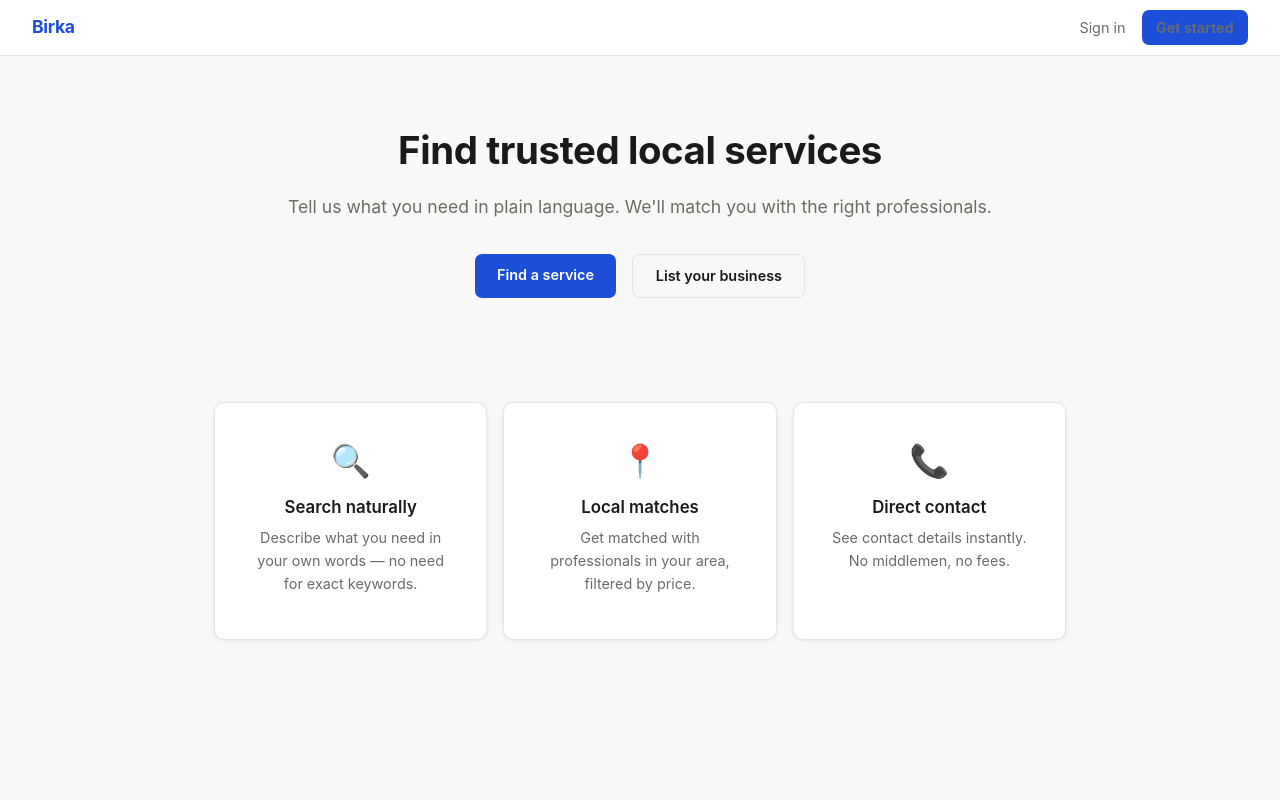
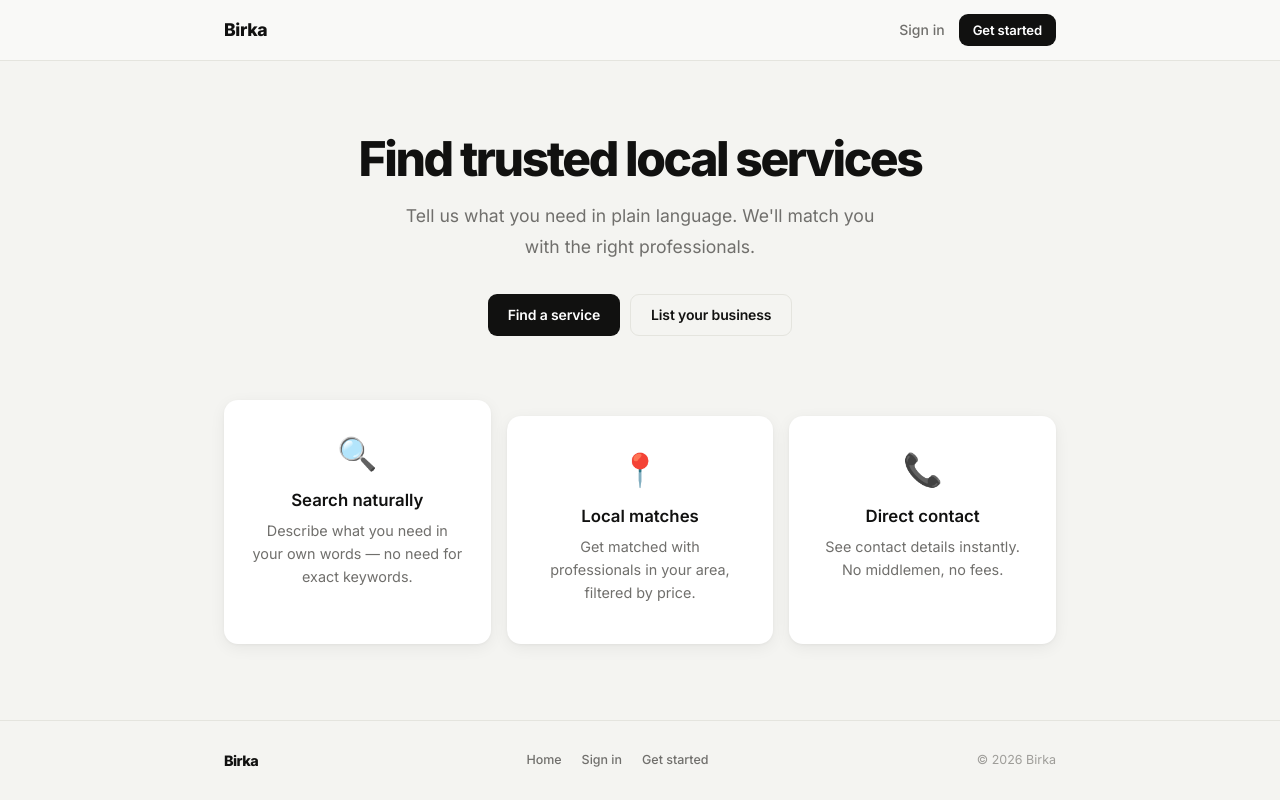
Before and after one commit to vilhelmhilding/birka_florentxlundaisociety, a Flask app: page / in a window 1280 px wide. Run offline with Flask 3, Linux system fonts and the light colour scheme.

Commit message:
ux-updates, more clean interface

```diff
--- a/static/style.css
+++ b/static/style.css
@@ -1,162 +1,370 @@
 *, *::before, *::after { box-sizing: border-box; margin: 0; padding: 0; }
 
 :root {
-  --bg: #f8f8f6;
-  --surface: #ffffff;
-  --border: #e4e4e0;
-  --text: #1a1a18;
-  --muted: #6b6b67;
-  --accent: #1d4ed8;
-  --accent-h: #1e40af;
-  --danger: #dc2626;
-  --radius: 10px;
-  --shadow: 0 1px 4px rgba(0,0,0,.07);
+  --bg: #f4f4f1;
+  --surface: #fafaf8;
+  --card: #ffffff;
+  --border: #e4e4de;
+  --accent: #111110;
+  --muted: #706f6c;
+  --muted-light: #9e9d99;
+  --blue: #1f4de4;
+  --blue-hover: #1840cc;
+  --red: #c92e2e;
+  --green: #1a8a3e;
+  --radius: 14px;
+  --radius-sm: 9px;
+  --shadow: 0 1px 3px rgba(0,0,0,.04), 0 4px 16px rgba(0,0,0,.06);
+  --shadow-sm: 0 1px 2px rgba(0,0,0,.04);
 }
 
 body {
-  font-family: -apple-system, BlinkMacSystemFont, 'Segoe UI', system-ui, sans-serif;
+  font-family: 'Inter', -apple-system, BlinkMacSystemFont, 'Segoe UI', sans-serif;
   background: var(--bg);
-  color: var(--text);
+  color: var(--accent);
+  line-height: 1.6;
+  -webkit-font-smoothing: antialiased;
+  -moz-osx-font-smoothing: grayscale;
+  display: flex;
+  flex-direction: column;
   min-height: 100vh;
-  line-height: 1.6;
 }
 
-/* Nav */
+main { flex: 1; }
+
+a { color: var(--blue); text-decoration: none; }
+a:hover { text-decoration: underline; }
+
+/* layout */
+.container { max-width: 880px; margin: 0 auto; padding: 0 24px; }
+.container-sm { max-width: 480px; margin: 0 auto; padding: 3rem 1.5rem; }
+.center { text-align: center; }
+
+/* nav */
 nav {
-  background: var(--surface);
+  background: rgba(250,250,248,.88);
+  backdrop-filter: blur(16px);
+  -webkit-backdrop-filter: blur(16px);
   border-bottom: 1px solid var(--border);
-  padding: 0 2rem;
+  position: sticky;
+  top: 0;
+  z-index: 100;
+}
+nav .inner {
+  max-width: 880px;
+  margin: 0 auto;
+  padding: 0 24px;
   display: flex;
   align-items: center;
   justify-content: space-between;
-  height: 56px;
+  height: 60px;
 }
-nav .brand { font-weight: 700; font-size: 1.1rem; color: var(--accent); text-decoration: none; letter-spacing: -.3px; }
-nav .links { display: flex; gap: 1rem; align-items: center; }
-nav .links a { color: var(--muted); text-decoration: none; font-size: .9rem; }
-nav .links a:hover { color: var(--text); }
+nav .logo {
+  font-size: 1.1rem;
+  font-weight: 800;
+  letter-spacing: -.02em;
+  color: var(--accent);
+  text-decoration: none;
+}
+nav .logo:hover { text-decoration: none; }
+nav .nav-links { display: flex; gap: 2px; align-items: center; font-size: .875rem; }
+nav .nav-links a:not(.btn) {
+  color: var(--muted);
+  font-weight: 500;
+  padding: 6px 12px;
+  border-radius: var(--radius-sm);
+  transition: background .12s, color .12s;
+}
+nav .nav-links a:not(.btn):hover {
+  background: rgba(0,0,0,.05);
+  color: var(--accent);
+  text-decoration: none;
+}
 
-/* Layout */
-.container { max-width: 900px; margin: 0 auto; padding: 2.5rem 1.5rem; }
-.container-sm { max-width: 480px; margin: 0 auto; padding: 3rem 1.5rem; }
-
-/* Cards */
+/* cards */
 .card {
-  background: var(--surface);
-  border: 1px solid var(--border);
+  background: var(--card);
   border-radius: var(--radius);
-  padding: 2rem;
+  padding: 28px;
   box-shadow: var(--shadow);
 }
+.card + .card { margin-top: 16px; }
 
-/* Typography */
-h1 { font-size: 1.75rem; font-weight: 700; letter-spacing: -.4px; margin-bottom: .4rem; }
-h2 { font-size: 1.3rem; font-weight: 600; letter-spacing: -.3px; margin-bottom: .5rem; }
+/* typography */
+h1 { font-size: 1.75rem; font-weight: 700; letter-spacing: -.04em; margin-bottom: .4rem; }
+h2 { font-size: 1.3rem; font-weight: 600; letter-spacing: -.03em; margin-bottom: .5rem; }
 h3 { font-size: 1.05rem; font-weight: 600; margin-bottom: .3rem; }
 .muted { color: var(--muted); font-size: .9rem; }
 p { margin-bottom: .75rem; }
 
-/* Forms */
-.form-group { margin-bottom: 1.1rem; }
-label { display: block; font-size: .875rem; font-weight: 500; margin-bottom: .35rem; color: var(--muted); }
+/* forms */
+.form-group { margin-bottom: 20px; }
+label {
+  display: block;
+  font-size: .75rem;
+  font-weight: 600;
+  margin-bottom: 7px;
+  color: var(--muted);
+  text-transform: uppercase;
+  letter-spacing: .07em;
+}
 input[type=text], input[type=email], input[type=password], input[type=tel], select, textarea {
   width: 100%;
-  padding: .6rem .9rem;
-  border: 1px solid var(--border);
-  border-radius: 7px;
-  font-size: .95rem;
+  padding: 11px 14px;
+  border: 1.5px solid var(--border);
+  border-radius: var(--radius-sm);
+  font-size: .9rem;
   font-family: inherit;
-  background: var(--bg);
-  color: var(--text);
-  transition: border-color .15s;
+  background: var(--surface);
+  color: var(--accent);
+  transition: border-color .15s, box-shadow .15s;
   outline: none;
 }
-input:focus, select:focus, textarea:focus { border-color: var(--accent); background: #fff; }
+input:focus, select:focus, textarea:focus {
+  border-color: var(--blue);
+  box-shadow: 0 0 0 3px rgba(31,77,228,.1);
+  background: #fff;
+}
 textarea { resize: vertical; min-height: 110px; }
 
-/* Buttons */
+/* buttons */
 .btn {
-  display: inline-block;
-  padding: .6rem 1.4rem;
-  border-radius: 7px;
-  font-size: .9rem;
+  display: inline-flex;
+  align-items: center;
+  justify-content: center;
+  padding: 10px 20px;
+  border-radius: var(--radius-sm);
+  font-size: .875rem;
   font-weight: 600;
+  letter-spacing: -.01em;
   cursor: pointer;
   border: none;
   text-decoration: none;
-  transition: background .15s, transform .1s;
+  transition: all .15s ease;
+  line-height: 1.4;
 }
 .btn:active { transform: scale(.98); }
 .btn-primary { background: var(--accent); color: #fff; }
-.btn-primary:hover { background: var(--accent-h); }
-.btn-outline { background: transparent; border: 1px solid var(--border); color: var(--text); }
-.btn-outline:hover { border-color: var(--accent); color: var(--accent); }
-.btn-danger { background: var(--danger); color: #fff; font-size: .8rem; padding: .35rem .8rem; }
-.btn-sm { padding: .4rem .9rem; font-size: .82rem; }
+.btn-primary:hover {
+  background: #2c2c29;
+  text-decoration: none;
+  box-shadow: 0 4px 14px rgba(0,0,0,.18);
+  transform: translateY(-1px);
+}
+.btn-blue { background: var(--blue); color: #fff; }
+.btn-blue:hover {
+  background: var(--blue-hover);
+  text-decoration: none;
+  box-shadow: 0 4px 14px rgba(31,77,228,.3);
+  transform: translateY(-1px);
+}
+.btn-outline { background: transparent; border: 1.5px solid var(--border); color: var(--accent); }
+.btn-outline:hover { border-color: var(--accent); text-decoration: none; }
+.btn-danger { background: var(--red); color: #fff; font-size: .8rem; padding: 6px 12px; }
+.btn-danger:hover { opacity: .85; }
+.btn-sm { padding: 7px 14px; font-size: .82rem; }
+.btn-full { width: 100%; text-align: center; }
 
-/* Role selector */
+/* flash / alerts */
+.flash {
+  background: #fef9ec;
+  border: 1px solid #f0c84a;
+  border-radius: var(--radius-sm);
+  padding: 12px 16px;
+  margin-bottom: 16px;
+  font-size: .875rem;
+  font-weight: 500;
+}
+.alert { padding: .7rem 1rem; border-radius: var(--radius-sm); margin-bottom: 1rem; font-size: .9rem; }
+.alert-error { background: #fef2f2; color: var(--red); border: 1px solid #fecaca; }
+.alert-info  { background: #eff6ff; color: var(--blue); border: 1px solid #bfdbfe; }
+
+/* role selector (legacy - used in register) */
 .role-pick { display: flex; gap: .75rem; margin-top: .35rem; }
 .role-pick input[type=radio] { display: none; }
 .role-pick label {
   flex: 1; text-align: center; padding: .6rem;
-  border: 1.5px solid var(--border); border-radius: 7px;
-  cursor: pointer; font-size: .9rem; font-weight: 500; color: var(--text);
-  transition: all .15s;
+  border: 1.5px solid var(--border); border-radius: var(--radius-sm);
+  cursor: pointer; font-size: .9rem; font-weight: 500; color: var(--accent);
+  transition: all .15s; text-transform: none; letter-spacing: 0; margin: 0;
 }
 .role-pick input[type=radio]:checked + label {
-  border-color: var(--accent); background: #eff6ff; color: var(--accent);
+  border-color: var(--blue); background: #eff6ff; color: var(--blue);
 }
 
-/* Tags */
-.tag {
-  display: inline-block; padding: .2rem .65rem;
-  background: #eff6ff; color: var(--accent);
-  border-radius: 20px; font-size: .78rem; font-weight: 500;
-  margin: .15rem;
+/* role toggle */
+.role-toggle {
+  display: flex;
+  gap: 4px;
+  background: #eeeee9;
+  border-radius: var(--radius-sm);
+  padding: 4px;
+  margin-bottom: 22px;
+}
+.role-toggle label {
+  flex: 1;
+  text-align: center;
+  padding: 9px;
+  cursor: pointer;
+  font-size: .875rem;
+  font-weight: 600;
+  border-radius: 6px;
+  transition: background .15s, color .15s, box-shadow .15s;
+  color: var(--muted);
+  text-transform: none;
+  letter-spacing: 0;
+  margin: 0;
+}
+.role-toggle input[type=radio] { display: none; }
+.role-toggle input[type=radio]:checked + label {
+  background: var(--card);
+  color: var(--accent);
+  box-shadow: 0 1px 4px rgba(0,0,0,.1);
 }
 
-/* Alerts */
-.alert { padding: .7rem 1rem; border-radius: 7px; margin-bottom: 1rem; font-size: .9rem; }
-.alert-error { background: #fef2f2; color: var(--danger); border: 1px solid #fecaca; }
-.alert-info  { background: #eff6ff; color: var(--accent); border: 1px solid #bfdbfe; }
+/* tags */
+.tag {
+  display: inline-block;
+  background: #ededea;
+  border-radius: 6px;
+  font-size: .72rem;
+  font-weight: 600;
+  padding: 3px 10px;
+  margin: 2px;
+  color: var(--muted);
+  text-transform: capitalize;
+  letter-spacing: .01em;
+}
 
-/* Results grid */
-.results-grid { display: grid; gap: 1rem; margin-top: 1.5rem; }
+/* results */
+.results-grid { display: grid; gap: 12px; margin-top: 1.5rem; }
 .result-card {
-  background: var(--surface); border: 1px solid var(--border);
-  border-radius: var(--radius); padding: 1.25rem 1.5rem;
-  box-shadow: var(--shadow); display: flex; justify-content: space-between; align-items: flex-start;
-  gap: 1rem;
+  background: var(--card);
+  border-radius: var(--radius);
+  padding: 22px 26px;
+  box-shadow: var(--shadow);
 }
-.result-card:hover { border-color: #93c5fd; }
-.result-info { flex: 1; }
+.result-card h3 { font-size: .95rem; font-weight: 700; letter-spacing: -.01em; margin-bottom: 4px; }
+.result-meta { font-size: .82rem; color: var(--muted); margin-bottom: 10px; }
+.contact-info { margin-top: 12px; font-size: .875rem; padding-top: 12px; border-top: 1px solid var(--border); }
+.contact-info span { margin-right: 16px; }
 .price-range { font-size: .85rem; color: var(--muted); margin-top: .25rem; }
 
-/* Hero */
-.hero { text-align: center; padding: 4rem 1.5rem 3rem; }
-.hero h1 { font-size: 2.4rem; }
-.hero p { font-size: 1.1rem; color: var(--muted); margin: .75rem 0 2rem; }
-.hero-actions { display: flex; gap: 1rem; justify-content: center; flex-wrap: wrap; }
+/* hero */
+.hero { padding: 72px 24px 48px; text-align: center; }
+.hero h1 { font-size: 3rem; font-weight: 800; letter-spacing: -.05em; line-height: 1.08; margin-bottom: 16px; }
+.hero p { font-size: 1.1rem; color: var(--muted); max-width: 480px; margin: 0 auto 32px; line-height: 1.75; }
+.hero-actions { display: flex; gap: 10px; justify-content: center; flex-wrap: wrap; }
 
-/* Search bar */
+/* search bar */
 .search-bar { display: flex; gap: .6rem; }
 .search-bar input { flex: 1; }
 
-/* Table */
-table { width: 100%; border-collapse: collapse; font-size: .875rem; }
-th, td { text-align: left; padding: .6rem .75rem; border-bottom: 1px solid var(--border); }
-th { font-weight: 600; color: var(--muted); font-size: .8rem; text-transform: uppercase; letter-spacing: .05em; }
-tr:last-child td { border-bottom: none; }
+/* search banner */
+.search-banner {
+  background: var(--accent);
+  color: #fff;
+  border-radius: var(--radius);
+  padding: 22px 28px;
+  margin-bottom: 20px;
+}
+.search-banner p { font-size: .875rem; opacity: .55; margin-top: 4px; }
 
-/* Section header */
-.section-header { display: flex; justify-content: space-between; align-items: center; margin-bottom: 1rem; }
-
-/* Divider */
-.divider { border: none; border-top: 1px solid var(--border); margin: 1.5rem 0; }
-
-/* Profile detail */
+/* profile */
+.profile-desc {
+  background: #f5f5f2;
+  border-radius: var(--radius-sm);
+  padding: 14px 16px;
+  font-size: .875rem;
+  color: var(--muted);
+  margin-bottom: 12px;
+  white-space: pre-wrap;
+  line-height: 1.7;
+}
 .detail-row { display: flex; gap: .5rem; margin-bottom: .5rem; font-size: .9rem; }
 .detail-label { color: var(--muted); min-width: 90px; font-weight: 500; }
 
-/* Prompt hint */
+/* section header */
+.section-header { display: flex; justify-content: space-between; align-items: center; margin-bottom: 1rem; }
+.page-header { padding: 40px 0 28px; }
+.page-header h1 { font-size: 1.7rem; font-weight: 800; letter-spacing: -.04em; }
+.page-header p { color: var(--muted); font-size: .9rem; margin-top: 6px; }
+
+/* divider */
+.divider { border: none; border-top: 1px solid var(--border); margin: 1.5rem 0; }
+
+/* prompt hint */
 .prompt-hint { font-size: .82rem; color: var(--muted); margin-top: .4rem; }
+
+/* auth layout */
+.auth-wrap { max-width: 400px; margin: 72px auto; padding: 0 24px; }
+.auth-wrap h1 { font-size: 1.6rem; font-weight: 800; letter-spacing: -.04em; margin-bottom: 6px; }
+.auth-wrap .subtitle { color: var(--muted); font-size: .875rem; margin-bottom: 28px; }
+
+/* admin table */
+table { width: 100%; border-collapse: collapse; font-size: .875rem; }
+th {
+  text-align: left;
+  padding: 10px 14px;
+  border-bottom: 1.5px solid var(--border);
+  font-size: .72rem;
+  text-transform: uppercase;
+  letter-spacing: .07em;
+  color: var(--muted);
+  font-weight: 600;
+}
+td { padding: 12px 14px; border-bottom: 1px solid var(--border); }
+tr:last-child td { border-bottom: none; }
+.badge {
+  display: inline-block;
+  padding: 3px 10px;
+  border-radius: 6px;
+  font-size: .72rem;
+  font-weight: 600;
+  letter-spacing: .01em;
+}
+.badge-seller { background: #dbeafe; color: #1e40af; }
+.badge-buyer { background: #dcfce7; color: #166534; }
+
+/* empty state */
+.empty { text-align: center; padding: 60px 20px; color: var(--muted); }
+.empty-icon { font-size: 2.5rem; margin-bottom: 14px; }
+
+/* footer */
+footer {
+  border-top: 1px solid var(--border);
+  padding: 28px 0;
+  margin-top: 48px;
+}
+.footer-inner {
+  max-width: 880px;
+  margin: 0 auto;
+  padding: 0 24px;
+  display: flex;
+  align-items: center;
+  justify-content: space-between;
+  gap: 16px;
+}
+.footer-logo {
+  font-weight: 800;
+  font-size: .9rem;
+  letter-spacing: -.04em;
+  color: var(--accent);
+}
+.footer-copy {
+  font-size: .78rem;
+  color: var(--muted-light);
+}
+.footer-links {
+  display: flex;
+  gap: 20px;
+  font-size: .78rem;
+}
+.footer-links a { color: var(--muted); font-weight: 500; }
+.footer-links a:hover { color: var(--accent); text-decoration: none; }
+
+@media (max-width: 600px) {
+  .hero h1 { font-size: 2.1rem; }
+  .footer-inner { flex-direction: column; align-items: flex-start; gap: 12px; }
+  .footer-links { display: none; }
+}
--- a/templates/base.html
+++ b/templates/base.html
@@ -4,14 +4,18 @@
   <meta charset="UTF-8">
   <meta name="viewport" content="width=device-width, initial-scale=1">
   <title>{% block title %}Birka{% endblock %}</title>
+  <link rel="preconnect" href="https://fonts.googleapis.com">
+  <link rel="preconnect" href="https://fonts.gstatic.com" crossorigin>
+  <link href="https://fonts.googleapis.com/css2?family=Inter:wght@400;500;600;700;800&display=swap" rel="stylesheet">
   <link rel="stylesheet" href="{{ url_for('static', filename='style.css') }}">
 </head>
 <body>
 <nav>
-  <a class="brand" href="/">Birka</a>
-  <div class="links">
+  <div class="inner">
+    <a class="logo" href="/">Birka</a>
+    <div class="nav-links">
       {% if user %}
-      <span class="muted">{{ user.name }}</span>
+        <span style="color:var(--muted);font-size:.875rem;padding:6px 12px;">{{ user.name }}</span>
         {% if user.role == 'seller' %}
           <a href="{{ url_for('seller_setup') }}">Edit Profile</a>
         {% endif %}
@@ -21,16 +25,40 @@
         <a href="{{ url_for('register') }}" class="btn btn-primary btn-sm">Get started</a>
       {% endif %}
     </div>
+  </div>
 </nav>
 
+<main>
+  <div class="container">
     {% with msgs = get_flashed_messages() %}
       {% if msgs %}
-    <div style="padding: .6rem 1.5rem;">
-      {% for m in msgs %}<div class="alert alert-error">{{ m }}</div>{% endfor %}
-    </div>
+        {% for m in msgs %}
+          <div class="flash" style="margin-top:16px;">{{ m }}</div>
+        {% endfor %}
       {% endif %}
     {% endwith %}
+  </div>
+  {% block content %}{% endblock %}
+</main>
 
-{% block content %}{% endblock %}
+<footer>
+  <div class="footer-inner">
+    <span class="footer-logo">Birka</span>
+    <div class="footer-links">
+      <a href="{{ url_for('index') }}">Home</a>
+      {% if user %}
+        {% if user.role == 'seller' %}
+          <a href="{{ url_for('seller_dashboard') }}">Dashboard</a>
+        {% else %}
+          <a href="{{ url_for('buyer_search') }}">Search</a>
+        {% endif %}
+      {% else %}
+        <a href="{{ url_for('login') }}">Sign in</a>
+        <a href="{{ url_for('register') }}">Get started</a>
+      {% endif %}
+    </div>
+    <span class="footer-copy">© 2026 Birka</span>
+  </div>
+</footer>
 </body>
 </html>
```
Also changed, not shown: 1 other file. Lines whose indentation alone changed are shown as unchanged.
